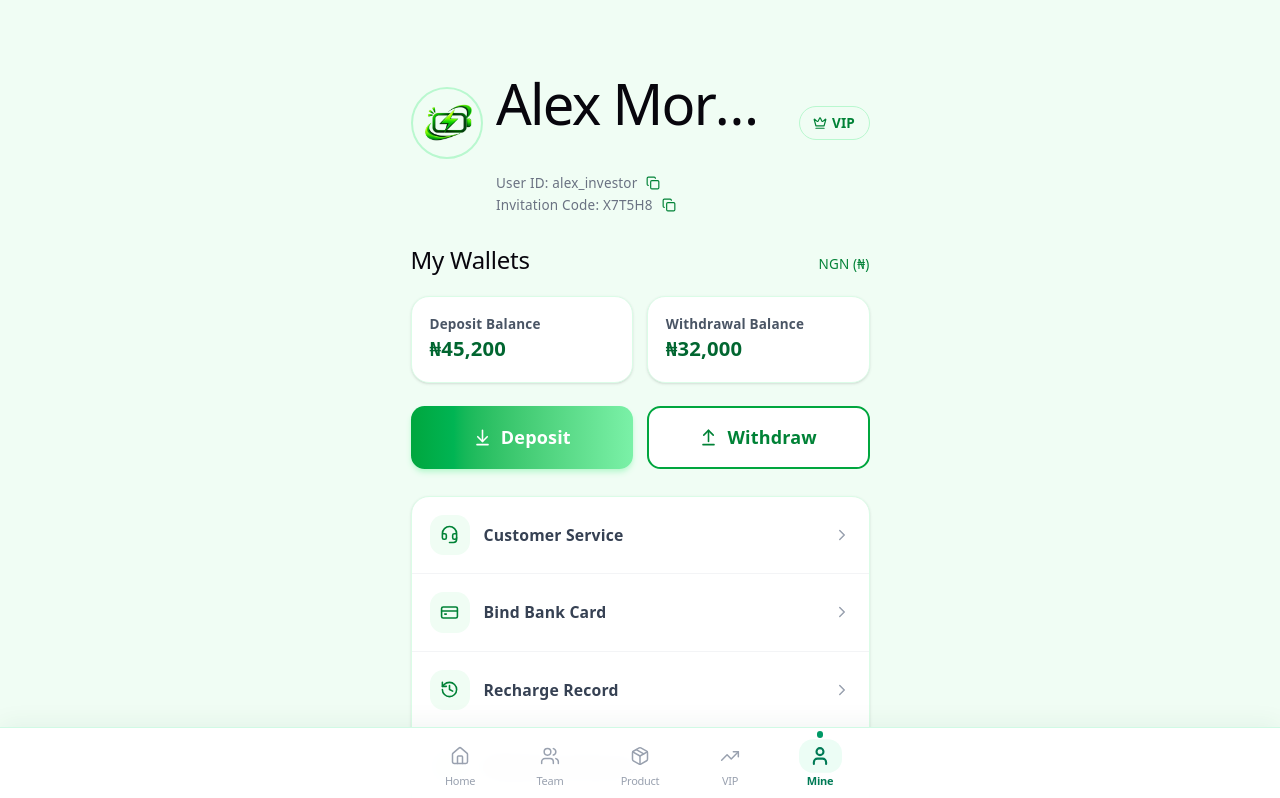
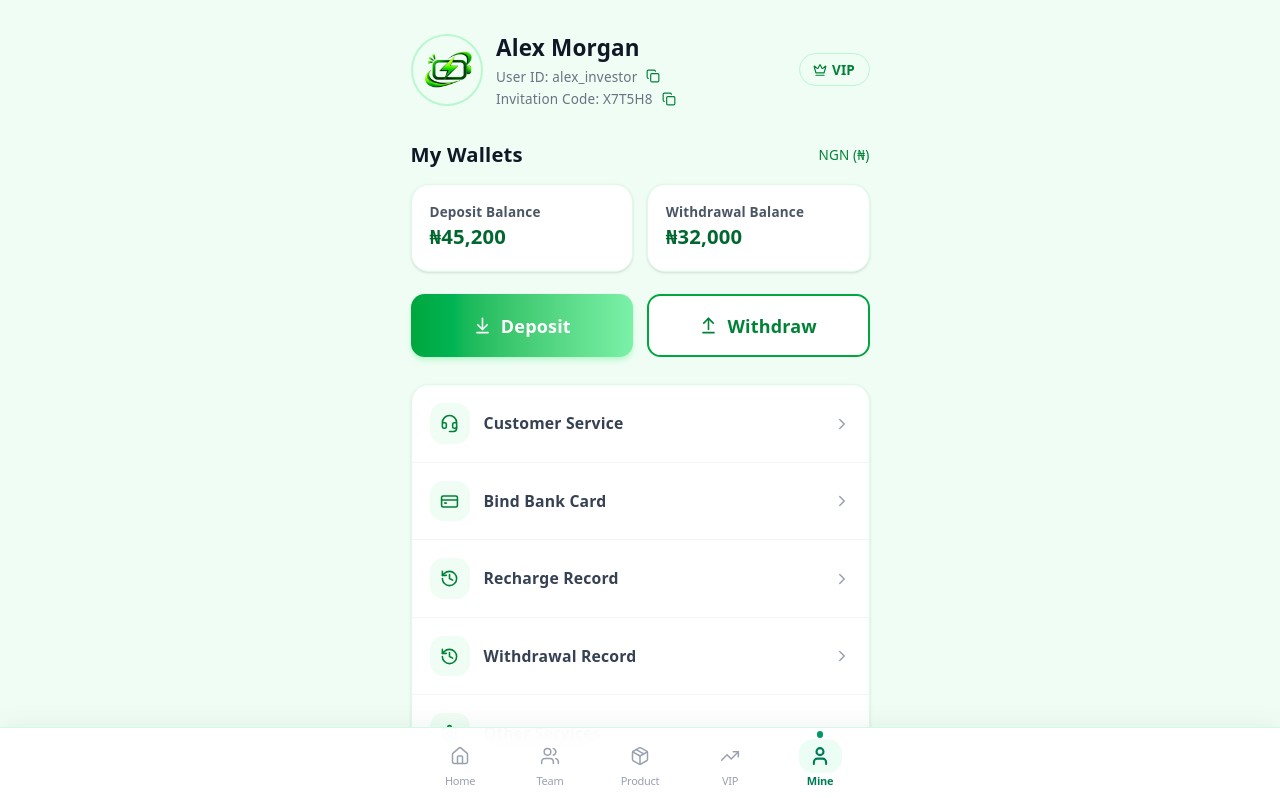
Before and after one commit to damy-damy/minipower, a React (Vite) app: page /mine in a window 1280 px wide. Shown: the top 798 px of the page. Built offline with nearby package versions, Linux system fonts and the light colour scheme.

Commit message:
Update product page and styling

```diff
--- a/src/index.css
+++ b/src/index.css
@@ -11,7 +11,8 @@
   --accent-border: rgba(170, 59, 255, 0.5);
   --social-bg: rgba(244, 243, 236, 0.5);
   --shadow:
-    rgba(0, 0, 0, 0.1) 0 10px 15px -3px, rgba(0, 0, 0, 0.05) 0 4px 6px -2px;
+    rgba(0, 0, 0, 0.1) 0 10px 15px -3px,
+    rgba(0, 0, 0, 0.05) 0 4px 6px -2px;
 
   --sans: system-ui, 'Segoe UI', Roboto, sans-serif;
   --heading: system-ui, 'Segoe UI', Roboto, sans-serif;
@@ -19,7 +20,7 @@
 
   font: 18px/145% var(--sans);
   letter-spacing: 0.18px;
-  color-scheme: light dark;
+  color-scheme: light;
   color: var(--text);
   background: var(--bg);
   font-synthesis: none;
@@ -29,26 +30,6 @@
 
   @media (max-width: 1024px) {
     font-size: 16px;
-  }
-}
-
-@media (prefers-color-scheme: dark) {
-  :root {
-    --text: #9ca3af;
-    --text-h: #f3f4f6;
-    --bg: #16171d;
-    --border: #2e303a;
-    --code-bg: #1f2028;
-    --accent: #c084fc;
-    --accent-bg: rgba(192, 132, 252, 0.15);
-    --accent-border: rgba(192, 132, 252, 0.5);
-    --social-bg: rgba(47, 48, 58, 0.5);
-    --shadow:
-      rgba(0, 0, 0, 0.4) 0 10px 15px -3px, rgba(0, 0, 0, 0.25) 0 4px 6px -2px;
-  }
-
-  #social .button-icon {
-    filter: invert(1) brightness(2);
   }
 }
 
@@ -64,30 +45,6 @@ body {
 h1,
 h2 {
   font-family: var(--heading);
-  font-weight: 500;
-  color: var(--text-h);
-}
-
-h1 {
-  font-size: 56px;
-  letter-spacing: -1.68px;
-  margin: 32px 0;
-
-  @media (max-width: 1024px) {
-    font-size: 36px;
-    margin: 20px 0;
-  }
-}
-
-h2 {
-  font-size: 24px;
-  line-height: 118%;
-  letter-spacing: -0.24px;
-  margin: 0 0 8px;
-
-  @media (max-width: 1024px) {
-    font-size: 20px;
-  }
 }
 
 p {
@@ -171,6 +128,7 @@ code {
   0% {
     transform: translateX(0%);
   }
+
   100% {
     transform: translateX(-50%);
   }
--- a/src/pages/Income.jsx
+++ b/src/pages/Income.jsx
@@ -328,9 +328,7 @@ export default function Income() {
             </div>
           </section>
 
-          <p className="text-[10px] text-gray-400 text-center px-3 pb-2">
-            VIP requirements and rewards shown are illustrative demo values.
-          </p>
+
 
         </div>
       </main>
--- a/src/pages/Mine.jsx
+++ b/src/pages/Mine.jsx
@@ -176,8 +176,8 @@ export default function Mine() {
                 to={item.path}
                 key={item.name}
                 className={`flex items-center justify-between px-4 py-4 hover:bg-green-50 transition ${index !== menuItems.length - 1
-                    ? 'border-b border-gray-100'
-                    : ''
+                  ? 'border-b border-gray-100'
+                  : ''
                   }`}
               >
                 <div className="flex items-center gap-3">
@@ -207,9 +207,7 @@ export default function Mine() {
           Sign Out
         </button>
 
-        <p className="text-center text-[10px] text-gray-400 mt-5">
-          Wallet balances shown are demo values.
-        </p>
+
 
       </div>
 
--- a/src/pages/Product.jsx
+++ b/src/pages/Product.jsx
@@ -57,7 +57,7 @@ export default function Product() {
       {/* Scrollable Product Content */}
       <main className="flex-1 min-h-0 w-full overflow-y-auto overscroll-contain">
 
-        <div className="max-w-2xl mx-auto w-full px-3 sm:px-4 pt-0  space-y-3">
+        <div className="max-w-2xl mx-auto w-full px-3 sm:px-4 pt-6 pb-20 space-y-3">
 
           {/* Product Title and Back Icon */}
           <div className="flex items-center gap-9">
@@ -69,13 +69,13 @@ export default function Product() {
               <ChevronLeft size={20} />
             </Link>
 
-            <h1 className="text-base sm:text-lg font-bold text-emerald-950">
+            <h1 className=" text-center font-black leading-tight text-[#1a3300] text-[32px]">
               Product Center
             </h1>
 
           </div>
 
-          {/* Product Cards */}
+          {/*  Product Cards */}
           {SAMPLE_PRODUCTS.map((product) => {
             const ProductIcon = getProductIcon(product.id)
 
```
